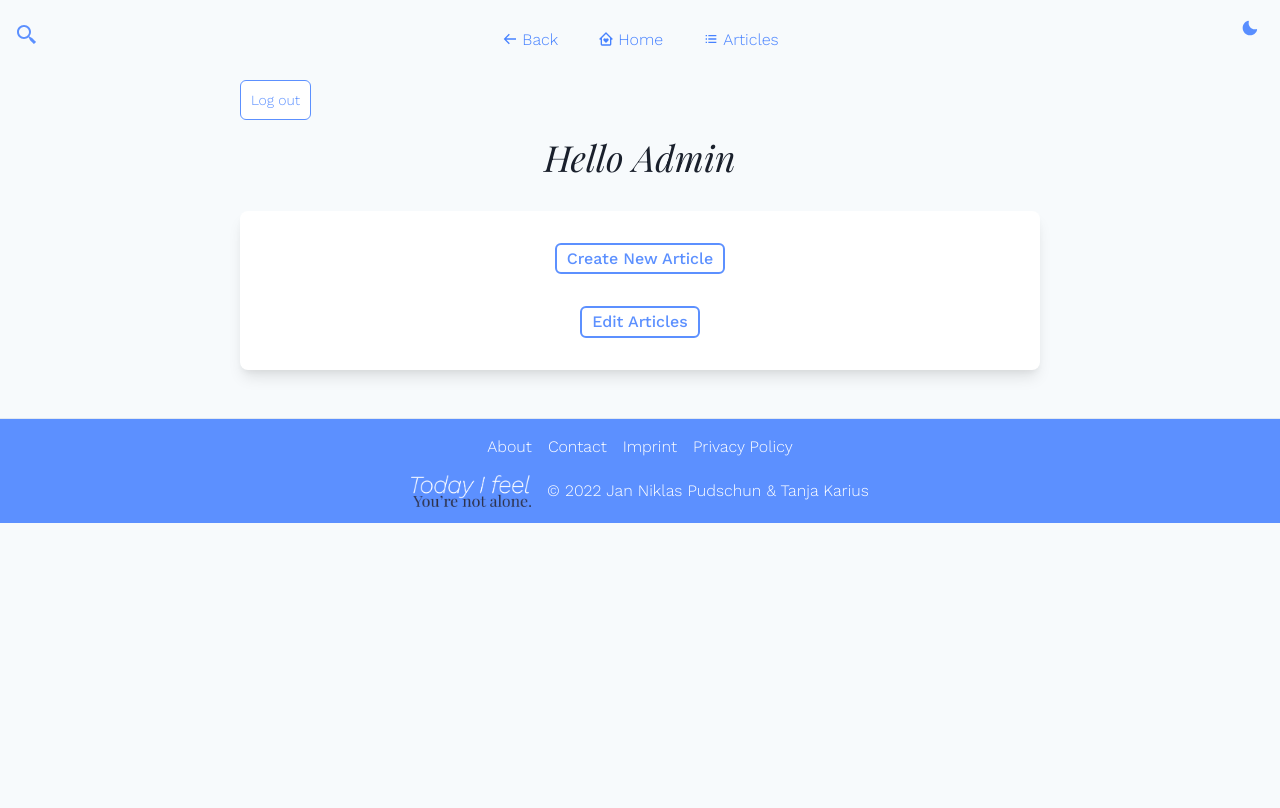
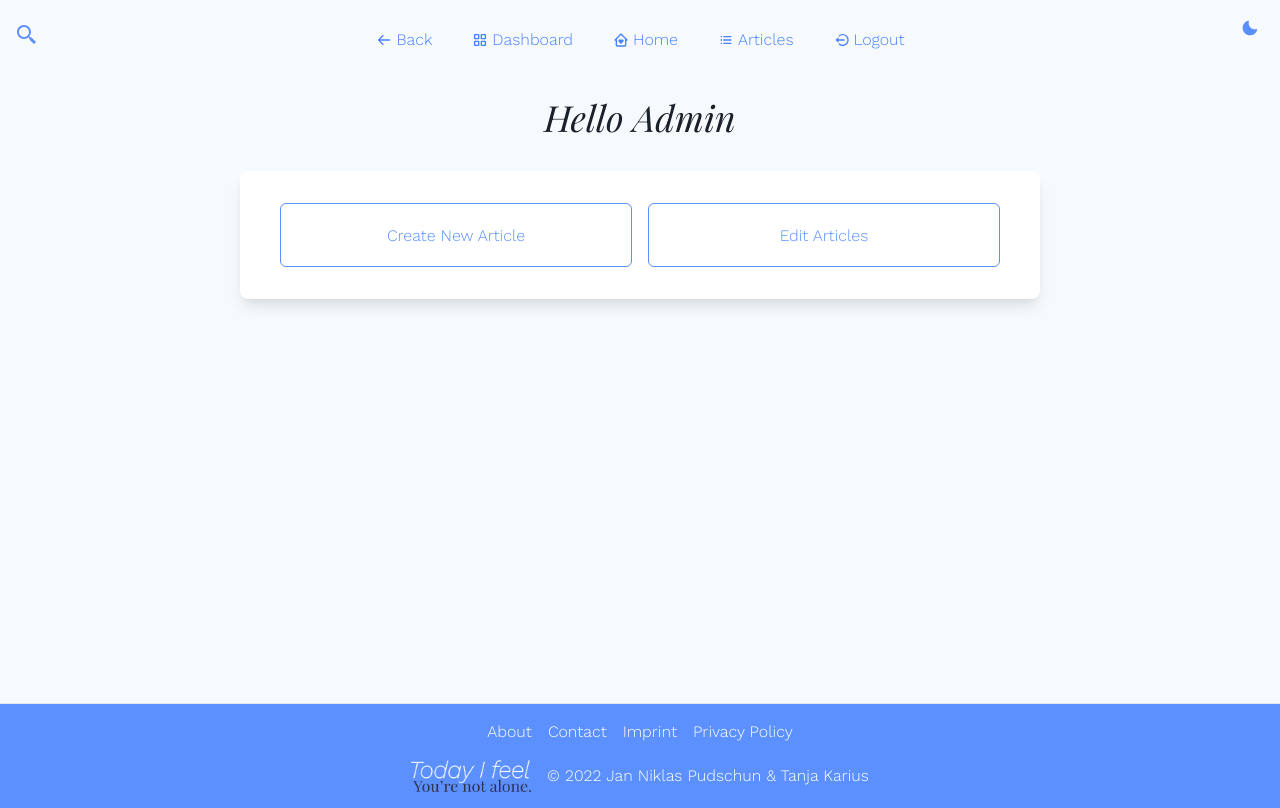
Before and after one commit to ikarustee/today-i-feel-client, a React (Create React App) app: page /adminDashboard in a window 1280 px wide. Built offline with nearby package versions, Linux system fonts and the light colour scheme; no server answers; a web font is replaced by a local one.

Commit message:
Optimize admin dashboard and user navigation

```diff
--- a/src/App.css
+++ b/src/App.css
@@ -199,6 +199,7 @@ main {
   position: relative;
   padding: 0 1rem;
   width: 100%;
+  min-height:calc(100vh - 225px);
   box-sizing: border-box;
 }
 
@@ -436,6 +437,23 @@ path.recharts-polygon {
   stroke-opacity: 0.2;
 }
 
+/* Admin dashboard ==== */
+/* =================== */
+@media screen and (min-width: 600px) {
+  .admin__sections {
+    flex-wrap: wrap;
+    flex-direction: row!important;
+    align-content: flex-start!important;
+    justify-content: space-around;
+    column-gap: 1rem;
+  }
+  .admin__sections button {
+    flex-basis: calc(50% - 1rem);
+    margin: 0!important;
+    height: 4rem;
+  }
+}
+
 /* Footer ============= */
 /* =================== */
 .footer {
@@ -449,13 +467,19 @@ path.recharts-polygon {
   justify-content: center;
   gap: 2rem;
 }
+.footer__links a {
+  display: flex;
+  flex-wrap: wrap;
+  justify-content: center;
+  row-gap: 8px;
+}
 .footer__links a:hover {
   text-decoration: none;
   color:#BE72E9;
 }
 .footer__links a,
 .copyright {
-  font-size:14px;
+  font-size:10px;
 }
 .copyright {
   flex-wrap: wrap;
@@ -471,7 +495,7 @@ path.recharts-polygon {
   position: sticky;
   bottom: 0;
   z-index: 90;
-  height: 50px;
+  height: 60px;
   margin-top: 1.5rem;
 }
 #sticky a {
@@ -487,6 +511,10 @@ path.recharts-polygon {
 @media screen and (min-width:992px) {
   #sticky {
     background-color: rgba(255,255,255,0.85);
+  }
+  #sticky a svg,
+  .footer__links a svg {
+    top:4px;
   }
   .footer {
     margin-top:3rem;
--- a/src/Components/AdminDashboard.js
+++ b/src/Components/AdminDashboard.js
@@ -2,15 +2,9 @@ import {
     Flex,
     Box,
     Container,
-    FormControl,
-    FormLabel,
-    Input,
-    Checkbox,
     Stack,
-    Link,
     Button,
     Heading,
-    Text,
     useColorModeValue,
   } from '@chakra-ui/react';
   import axios from 'axios';
@@ -43,23 +37,6 @@ import { useEffect, useState } from 'react';
     },[])
     return (
       <Container maxW={'800px'} className="admin" p="0">
-        <Button
-          onClick={logoutUser}
-          className="logout"
-          borderColor="blue.300"
-          borderWidth="1px"
-          color="blue.300"
-          bg="white"
-          fontSize="14px"
-          fontWeight="200"
-          padding="4px 10px"
-          position="relative"
-          width="auto"
-          _hover={{bg: "blue.300", color: "white"}}
-          variant='solid'
-          >
-          Log out
-        </Button>
         <Flex
         bg={useColorModeValue('gray.50', 'gray.800')}
         width="100%"
@@ -79,16 +56,21 @@ import { useEffect, useState } from 'react';
               p={8}
               alignItems={"center"}
               justifyContent={"center"}>
-               <Stack width="100%" spacing={8}  align={'center'} justifyContent={"center"}>
+               <Stack
+               className="admin__sections"
+               width="100%"
+               spacing={8}
+               alignContent={"flex-start"}
+               justifyContent={"center"}
+               >
                   <Button
                     onClick={()=>{navigate("/newarticle")}}
                     borderColor="blue.300"
-                    borderWidth="2px"
+                    borderWidth="1px"
                     color="blue.300"
                     bg="white"
-                    fontWeight="400"
+                    fontWeight="300"
                     height="auto"
-                    margin="0 auto"
                     padding="4px 10px"
                     width="auto"
                     _hover={{bg: "blue.300", color: "white"}}
@@ -99,12 +81,11 @@ import { useEffect, useState } from 'react';
                   <Button
                     onClick={()=>{navigate("/editarticles")}}
                     borderColor="blue.300"
-                    borderWidth="2px"
+                    borderWidth="1px"
                     color="blue.300"
                     bg="white"
-                    fontWeight="400"
+                    fontWeight="300"
                     height="auto"
-                    margin="0 auto"
                     padding="4px 10px"
                     width="auto"
                     _hover={{bg: "blue.300", color: "white"}}
--- a/src/Components/EditArticleList.js
+++ b/src/Components/EditArticleList.js
@@ -80,7 +80,7 @@ useEffect(()=>{
                     {a.title}
                   </Link>
                 </h4>
-                  <Link className="edit__btn" href={`edit/articles/${a.id}`} textAlign="center" _hover={{textDecoration: "none"}} >
+                  <Link className="edit__btn" href={`editarticles/${a._id}`} textAlign="center" _hover={{textDecoration: "none"}} >
                     <Button
                       // className="readmore__btn"
                       borderColor="blue.300"
--- a/src/Components/Footer.js
+++ b/src/Components/Footer.js
@@ -13,7 +13,7 @@ import {
   } from '@chakra-ui/react';
 import logoNegative from "../img/logoNegative@2x.png"
 import logoDark from "../img/logo-dark@2x.png"
-import StickyNav from "./StickyNav"
+import StickyNavHolder from "./StickyNavHolder"
 
   const Logo = (props) => {
     return (
@@ -41,7 +41,7 @@ import StickyNav from "./StickyNav"
     return (
       <>
       <Hide above="992px">
-        <StickyNav />
+        <StickyNavHolder />
       </Hide>
       <Box
         className="footer"
--- a/src/Components/Navbar.js
+++ b/src/Components/Navbar.js
@@ -3,29 +3,16 @@ import {Link as RouteLink, useNavigate, useLocation} from "react-router-dom";
 import {useColorMode} from "@chakra-ui/react"
 import {
   Box,
-  Button,
-  FormControl,
-  Input,
-  Flex,
-  Stack,
   Link,
   useDisclosure,
-  useColorModeValue,
   Hide,
   Show,
-  Slide,
-  Menu,
-  MenuItem,
-  MenuButton,
-  MenuList
 } from '@chakra-ui/react';
-import StickyNav from './StickyNav';
+import StickyNavbar from "./StickyNavbar";
 import ThemeSwitcher from "./ThemeSwitcher"
 import NavSearch from './NavSearch';
-import { CloseIcon } from '@chakra-ui/icons'
 import logoLight from "../img/logo-light@2x.png"
 import logoDark from "../img/logo-dark@2x.png"
-import { BiSearchAlt2 } from "react-icons/bi";
 import { BiArrowBack, BiHomeHeart, BiListUl } from "react-icons/bi";
 
 const NavLink = ({ children }) => (
@@ -120,19 +107,7 @@ const Navbar = () => {
           width="100%"
           >
           <NavSearch open={openToggle} openClose={openClose} handleSearch={handleSearch} />
-          <Stack
-            padding="1rem"
-            className="footer__links"
-            w='100%'
-            direction={'row'}
-            justify={'flex-start'}
-            spacing={2}
-            color={useColorModeValue('blue.400', 'white')}
-            >
-              {location.pathname === "/" ? (null) : ( <a href="#" onClick={handleBack}><BiArrowBack/>Back</a>)}
-              <Link textAlign="center" m="0" href={"/"} className="link"><BiHomeHeart/>Home</Link>
-              <Link textAlign="center" m="0" href={"/articles"} className="link"><BiListUl/>Articles</Link>
-            </Stack>
+          <StickyNavbar />
           <ThemeSwitcher />
           </Box>
         </Show>
--- a/src/Components/StickyNav.js
+++ b/src/Components/StickyNavHolder.js
@@ -1,17 +1,9 @@
-import {useState, useEffect} from "react";
 import {
-    Box,
-    chakra,
     Container,
-    Link,
     Stack,
-    Text,
-    useColorMode,
     useColorModeValue,
-    VisuallyHidden,
   } from '@chakra-ui/react';
-import { BiArrowBack, BiHomeHeart, BiListUl, BiLogOutCircle } from "react-icons/bi";
-import {Link as RouteLink, useNavigate, useLocation} from "react-router-dom";
+import StickyNavbar from "./StickyNavbar";
 
   const Logo = (props) => {
     return (
@@ -33,20 +25,8 @@ import {Link as RouteLink, useNavigate, useLocation} from "react-router-dom";
   };
 
 
-  export default function StickyNav() {
-    const navigate = useNavigate()
-    const location = useLocation()
+  export default function StickyNavHolder() {
 
-    const handleBack = (e) => {
-      e.preventDefault()
-      navigate(-2)
-    }
-
-
-    useEffect(() => {
-      // setSelectedPage(location.pathname);
-      window.scrollTo({ top: 0, behavior: 'smooth' });
-    },[location])
 
     return (
       <>
@@ -60,22 +40,7 @@ import {Link as RouteLink, useNavigate, useLocation} from "react-router-dom";
           py={4}
           spacing={4}
           align={'center'}>
-            <Stack
-            padding="1rem"
-            className="footer__links"
-            w='100%'
-            direction={'row'}
-            spacing={2}
-            // gap="1rem"
-            >
-              {location.pathname === "/" ? (null) : ( <a className="link" href="#" onClick={handleBack}><BiArrowBack/>Back</a>)}
-              <Link textAlign="center" m="0" href={"/"} className="link"><BiHomeHeart/>Home</Link>
-              <Link textAlign="center" m="0" href={"/articles"} className="link"><BiListUl/>Articles</Link>
-              {location.pathname === "/admindashboard"
-              || location.pathname === "/newarticle"
-              || location.pathname === "/editarticles"
-              || location.pathname === "/editarticles/:id" ? ( <a className="link" href="#" onClick={handleBack}><BiLogOutCircle/>Logout</a>) : (null)}
-            </Stack>
+        <StickyNavbar />
         </Container>
       </>
     );
--- /dev/null
+++ b/src/Components/StickyNavbar.js
@@ -0,0 +1,47 @@
+import React, {useState, useEffect} from 'react'
+import { Stack, Link, useColorModeValue } from '@chakra-ui/react'
+import { BiArrowBack, BiHomeHeart, BiListUl, BiLogOutCircle, BiGridAlt } from "react-icons/bi";
+import {Link as RouteLink, useNavigate, useLocation} from "react-router-dom";
+
+
+const StickyNavbar = () => {
+    const [selectedPage, setSelectedPage] = useState("")
+    const navigate = useNavigate()
+    const location = useLocation()
+
+    console.log(selectedPage)
+
+    const handleBack = (e) => {
+      e.preventDefault()
+      navigate(-2)
+    }
+
+    useEffect(() => {
+      setSelectedPage(location.pathname);
+      window.scrollTo({ top: 0, behavior: 'smooth' });
+    },[location])
+
+  return (
+    <Stack
+    padding="1rem"
+    className="footer__links"
+    w='100%'
+    direction={'row'}
+    spacing={2}
+    color={useColorModeValue('blue.400', 'white')}
+    // gap="1rem"
+    >
+      {location.pathname === "/" ? (null) : ( <a className="link" href="#" onClick={handleBack}><BiArrowBack/>Back</a>)}
+      {location.pathname === "/adminDashboard"
+      || location.pathname === "/newarticle"
+      || location.pathname === "/editarticles" ? ( <a className="link" href="/adminDashboard" ><BiGridAlt/>Dashboard</a>) : (null)}
+      <Link textAlign="center" m="0" href={"/"} className="link"><BiHomeHeart/>Home</Link>
+      <Link textAlign="center" m="0" href={"/articles"} className="link"><BiListUl/>Articles</Link>
+      {location.pathname === "/adminDashboard"
+      || location.pathname === "/newarticle"
+      || location.pathname === "/editarticles" ? ( <a className="link" href="#" onClick={handleBack}><BiLogOutCircle/>Logout</a>) : (null)}
+    </Stack>
+  )
+}
+
+export default StickyNavbar
```
Also changed, not shown: src/Components/ArticleList.js (+12 -12 lines).
